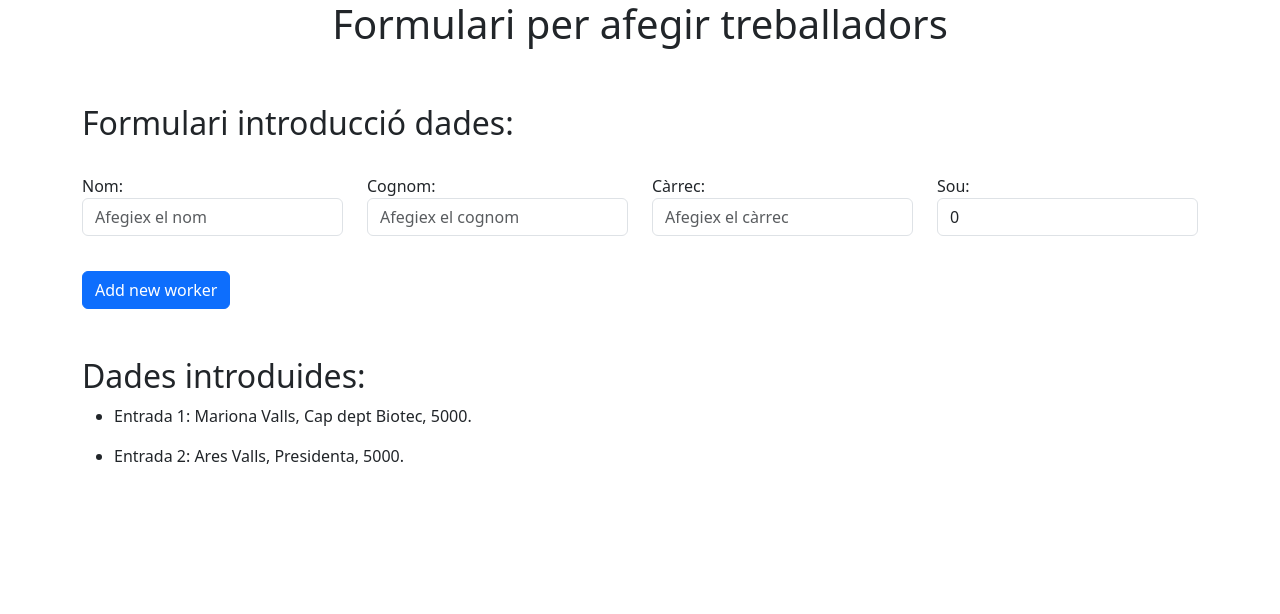
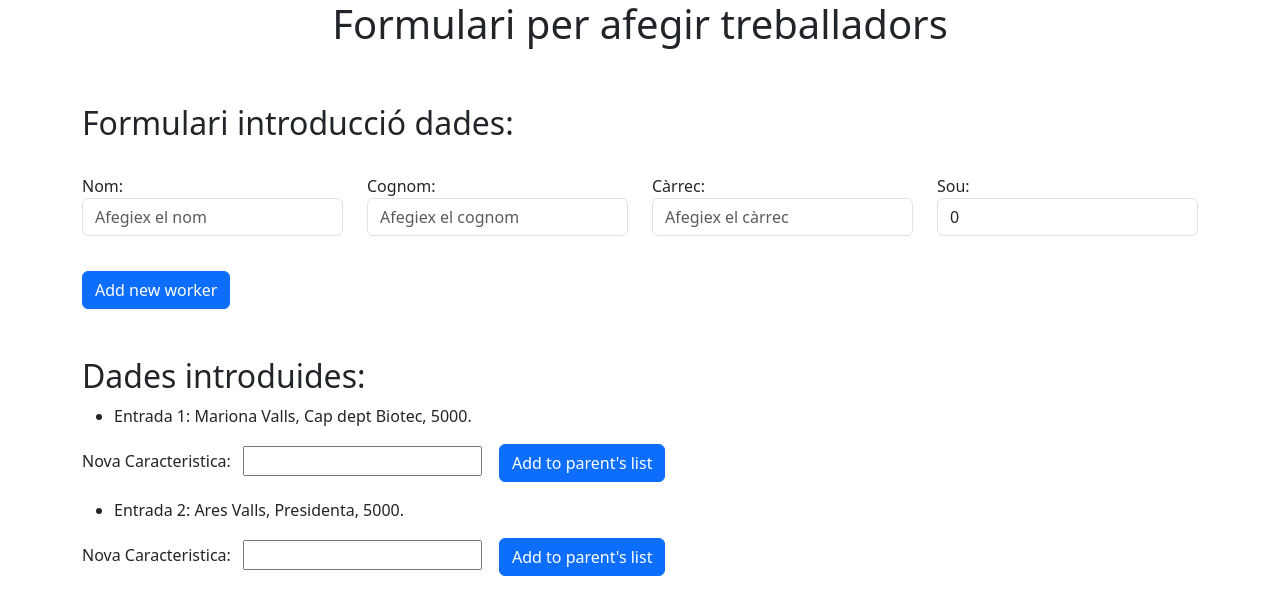
Before and after one commit to jaumevc/angular-pindoles, an Angular app in the folder treballadors-app/: page / in a window 1280 px wide. Shown: the top 614 px of the page. Built offline with nearby package versions, Linux system fonts and the light colour scheme.

Commit message:
V20 de component fill a pare

```diff
--- a/treballadors-app/src/app/atributs-extra-treballador/atributs-extra-treballador.component.html
+++ b/treballadors-app/src/app/atributs-extra-treballador/atributs-extra-treballador.component.html
@@ -1 +1,7 @@
-<p>atributs-extra-treballador works!</p>
+<!-- <p>atributs-extra-treballador works!</p> -->
+
+<label for="item-input">Nova Caracteristica:</label>&nbsp;&nbsp;
+<input type="text" id="item-input" #novaCarateristica>&nbsp;&nbsp;&nbsp;
+<button type="button" (click)="addNovesCaracteristiques(novaCarateristica.value)" class="btn btn-primary">
+    Add to parent's list
+</button>
--- a/treballadors-app/src/app/atributs-extra-treballador/atributs-extra-treballador.component.ts
+++ b/treballadors-app/src/app/atributs-extra-treballador/atributs-extra-treballador.component.ts
@@ -7,6 +7,11 @@ import { Component, EventEmitter, Output } from '@angular/core';
 })
 export class AtributsExtraTreballadorComponent {
 
-  @Output() newItemEvent = new EventEmitter<string>();
+  // @Output() newItemEvent = new EventEmitter<string>();
+  @Output() novesCaracteristiques = new EventEmitter<string>();
+
+  addNovesCaracteristiques(value: string) {
+    this.novesCaracteristiques.emit(value);
+  }
 
 }
--- a/treballadors-app/src/app/treballador-fill/treballador-fill.component.html
+++ b/treballadors-app/src/app/treballador-fill/treballador-fill.component.html
@@ -7,4 +7,11 @@
             Entrada {{k+1}}: {{currant.nom}} {{currant.cognom}}, {{currant.carrec}}, {{currant.sou}}.
         </li>
     </ul>
+
+    <app-atributs-extra-treballador (novesCaracteristiques)="addCaracteristica($event)">
+    </app-atributs-extra-treballador>
+
+    <ul style="list-style: none;">
+        <li *ngFor="let atribut of nousAtributs">{{atribut}}</li>
+    </ul>
 </div>
--- a/treballadors-app/src/app/treballador-fill/treballador-fill.component.ts
+++ b/treballadors-app/src/app/treballador-fill/treballador-fill.component.ts
@@ -11,4 +11,11 @@ export class TreballadorFillComponent {
   @Input() currant:Treballador;
   @Input() k:number;
 
+  //video 25 usem aquest component com a pare de atributs-extra-treballador
+  nousAtributs = [''];
+
+  addCaracteristica(novaCaracteristica: string) {
+    this.nousAtributs.push(novaCaracteristica);
+  }
+
 }
```
